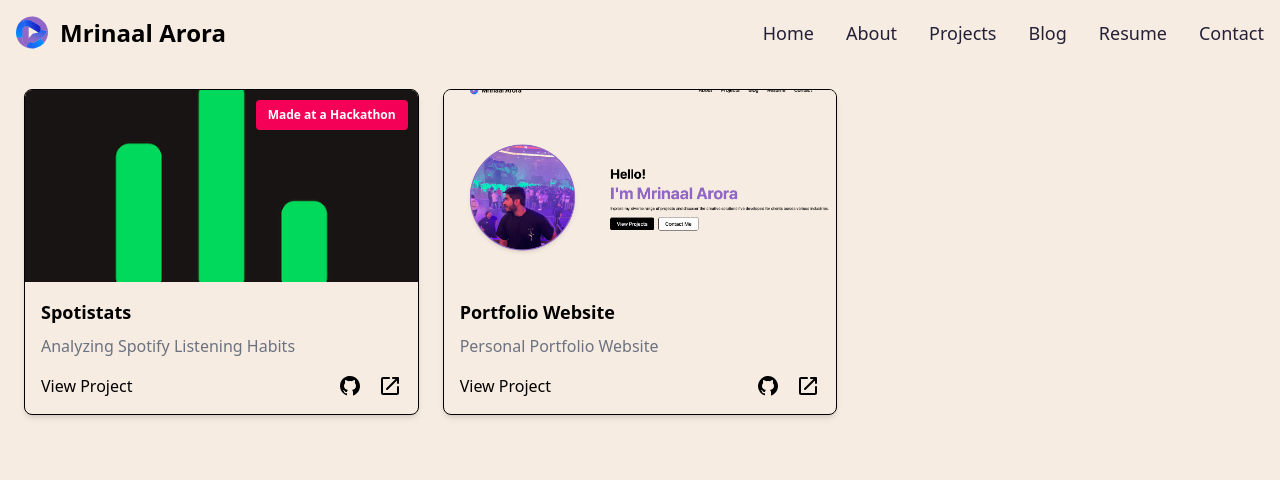
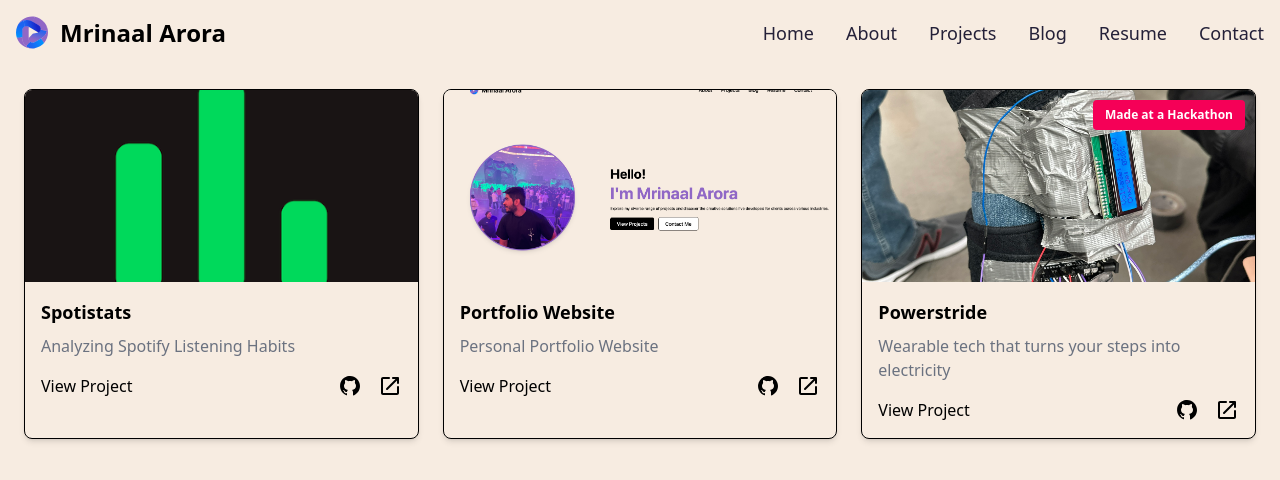
Before and after one commit to aroramrinaal/my-portfolio, a Next.js app: page /projects in a window 1280 px wide. Shown: the top 480 px of the page. Built offline with nearby package versions, Linux system fonts and the light colour scheme.

Commit message:
refactor: Update Projects page to include Powerstride project card

```diff
--- a/src/pages/projects.tsx
+++ b/src/pages/projects.tsx
@@ -15,7 +15,7 @@
             projectUrl="https://github.com/aroramrinaal/spotistats/"
             githubUrl='https://github.com/aroramrinaal/spotistats/'
             externalLinkUrl='https://aroramrinaal.vercel.app/blog/spotistats-project'
-            isHackathonProject={true}
+            isHackathonProject={false}
           />
           <ProjectCard
             title="Portfolio Website"
@@ -26,6 +26,15 @@
             externalLinkUrl='https://aroramrinaal.vercel.app/'
             isHackathonProject={false}
           />
+          <ProjectCard
+            title="Powerstride"
+            description="Wearable tech that turns your steps into electricity"
+            imageUrl="/images/project3.jpeg"
+            projectUrl="https://devpost.com/software/powerstride"
+            githubUrl='https://github.com/aroramrinaal/PowerStride'
+            externalLinkUrl='https://devpost.com/software/powerstride'
+            isHackathonProject={true}
+          />
         </section>
       </main>
     </div>
```
Also changed, not shown: public/images/project3.jpeg (added).
